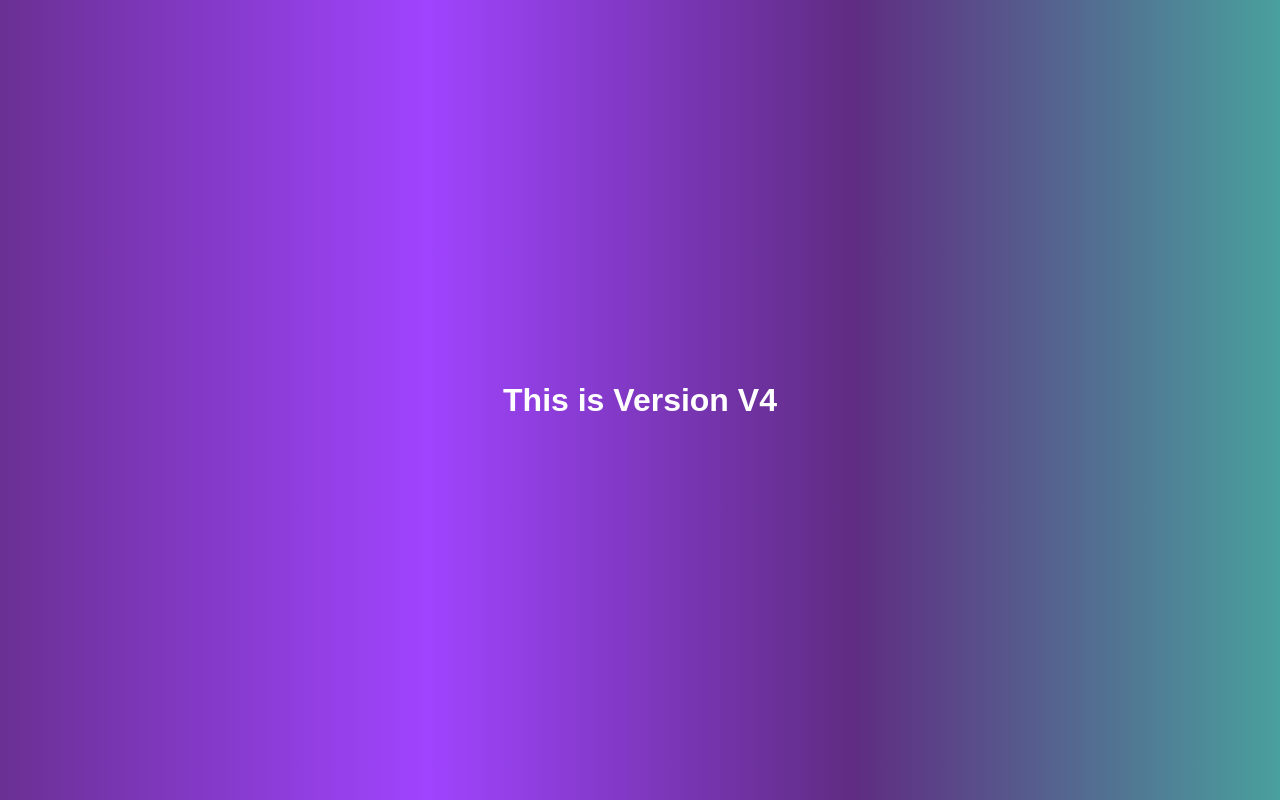
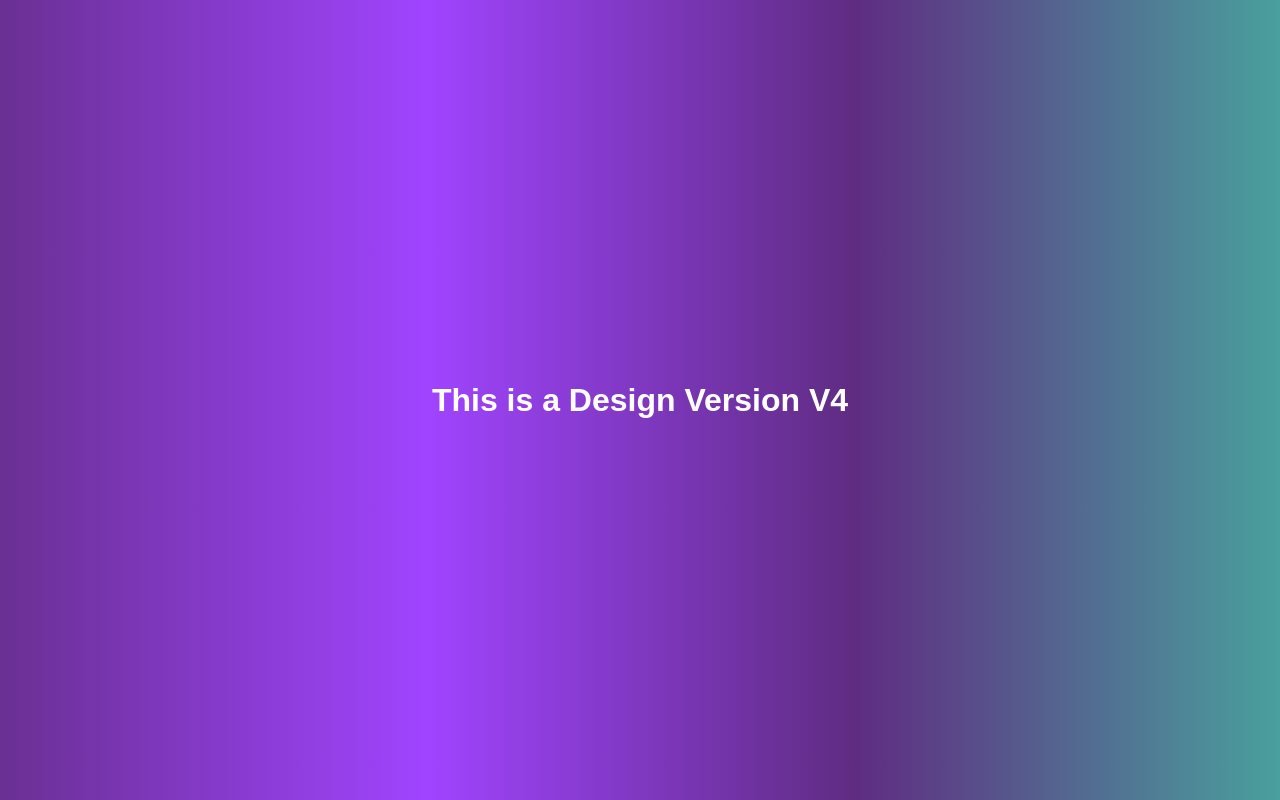
Before and after one commit to yogendrafegade/myrepo, a plain HTML site: page index.html in a window 1280 px wide. Drawn offline with Linux system fonts and the light colour scheme.

Commit message:
Change h1

```diff
--- a/index.html
+++ b/index.html
@@ -7,7 +7,7 @@
     <title>Document</title>
 </head>
 <body>
-    <h1>This is Version V4</h1>
+    <h1>This is a Design Version V4</h1>
 
 </body>
 </html>
```
